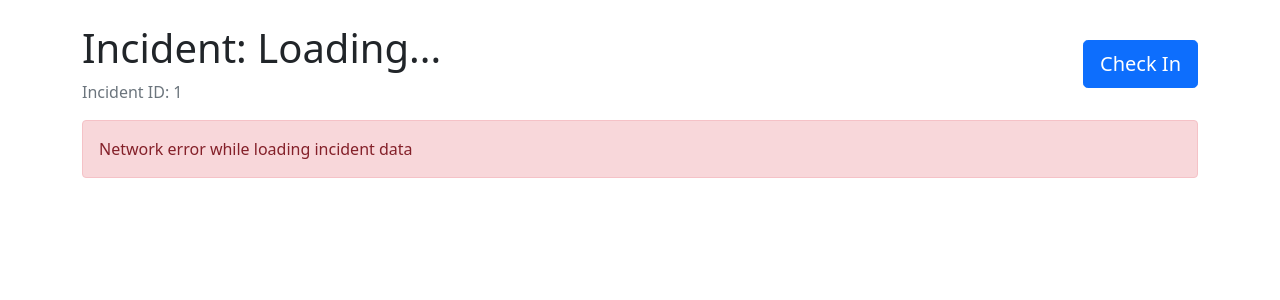
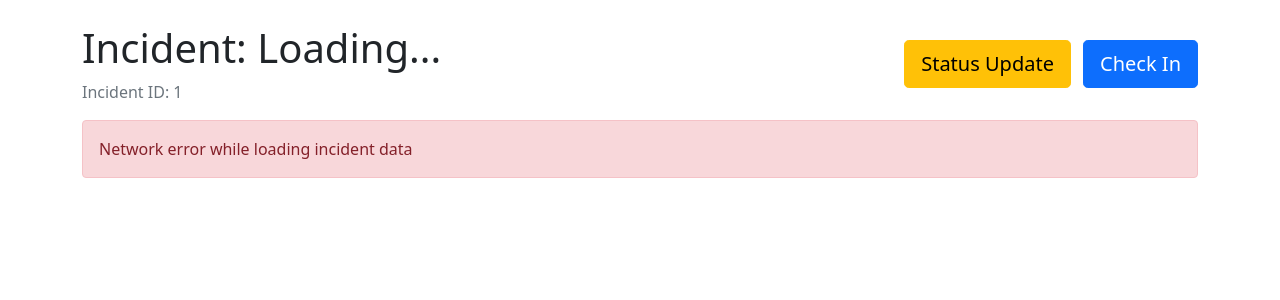
Before and after one commit to johann8384/incident.ockyares.org, a Flask app: page /incident/1 in a window 1280 px wide. Shown: the part 56-356 px from the top of the page. Run offline with Flask 3, Linux system fonts and the light colour scheme; some libraries are stand-ins or nearby versions.

Commit message:
Add Status Update button above QR Code button in incident view
- Added Status Update button next to Check In button in top-right section
- Uses warning color (btn-warning) to differentiate from Check In button
- Links to /unit-status-update route which already exists in app.py
- Added me-2 class for proper spacing between buttons
- Maintains existing layout and functionality

```diff
--- a/templates/incident_view.html
+++ b/templates/incident_view.html
@@ -9,6 +9,9 @@
                 <p class="text-muted mb-0">Incident ID: {{ incident_id }}</p>
             </div>
             <div>
+                <a href="/unit-status-update" class="btn btn-warning btn-lg me-2">
+                    <i class="fas fa-clipboard-check"></i> Status Update
+                </a>
                 <a href="/unit-checkin" class="btn btn-primary btn-lg">
                     <i class="fas fa-map-marker-alt"></i> Check In
                 </a>
```
